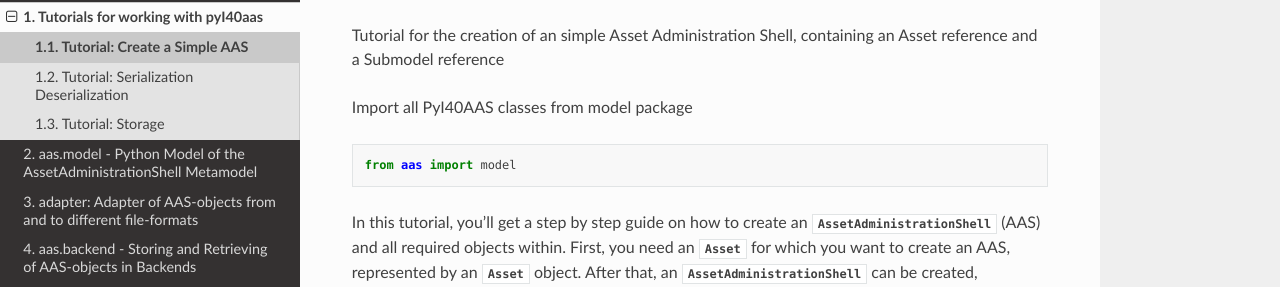
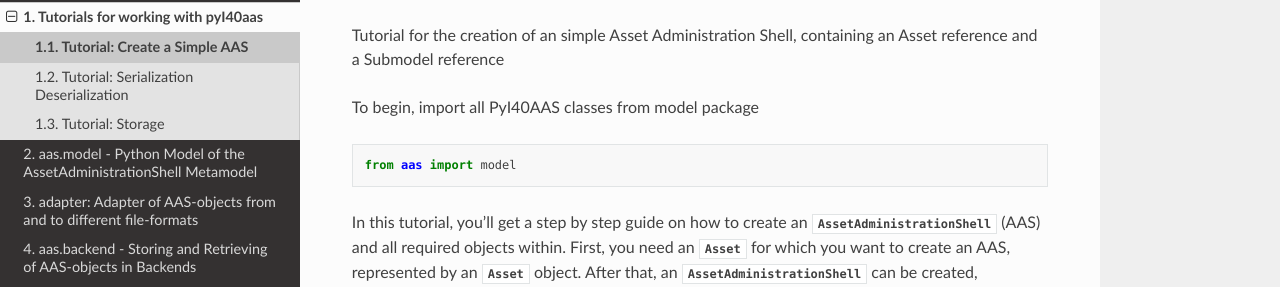
Before and after one commit to eclipse-basyx/basyx-python-sdk, a Sphinx documentation site: the page built from docs/source/tutorials/tutorial_create_simple_aas.rst, in a window 1280 px wide and 900 px high. Shown: the part 136-423 px from the top of the window. Built offline with Sphinx 7.4.7 and the Read the Docs theme 2.0.0, drawn with Linux system fonts in a browser that asks for light colours.

Commit message:
docs/source/tutorials: Fix some grammar mistakes in text

```diff
--- a/docs/source/tutorials/tutorial_create_simple_aas.rst
+++ b/docs/source/tutorials/tutorial_create_simple_aas.rst
@@ -6,7 +6,7 @@ Tutorial: Create a Simple AAS
 Tutorial for the creation of an simple Asset Administration Shell, containing an Asset reference and a Submodel
 reference
 
-Import all PyI40AAS classes from model package
+To begin, import all PyI40AAS classes from model package
 
 .. code-block:: python
 
--- a/docs/source/tutorials/tutorial_serialization_deserialization.rst
+++ b/docs/source/tutorials/tutorial_serialization_deserialization.rst
@@ -66,7 +66,7 @@ See `tutorial_dynamic_model.py` for more information on that topic.
 
     aashell.update()
 
-:class:`~aas.adapter.json.json_serialization.AASToJsonEncoder` from the is a custom JSONEncoder class for serializing
+:class:`~aas.adapter.json.json_serialization.AASToJsonEncoder` is a custom JSONEncoder class for serializing
 Asset Administration Shell data into the official JSON format according to
 'Details of the Asset Administration Shell', chapter 5.5, using Python's built-in JSON library. When provided to the
 the `json.dump()` and `json.dumps()` methods, these methods are enabled to correctly handle AAS objects within the
```
